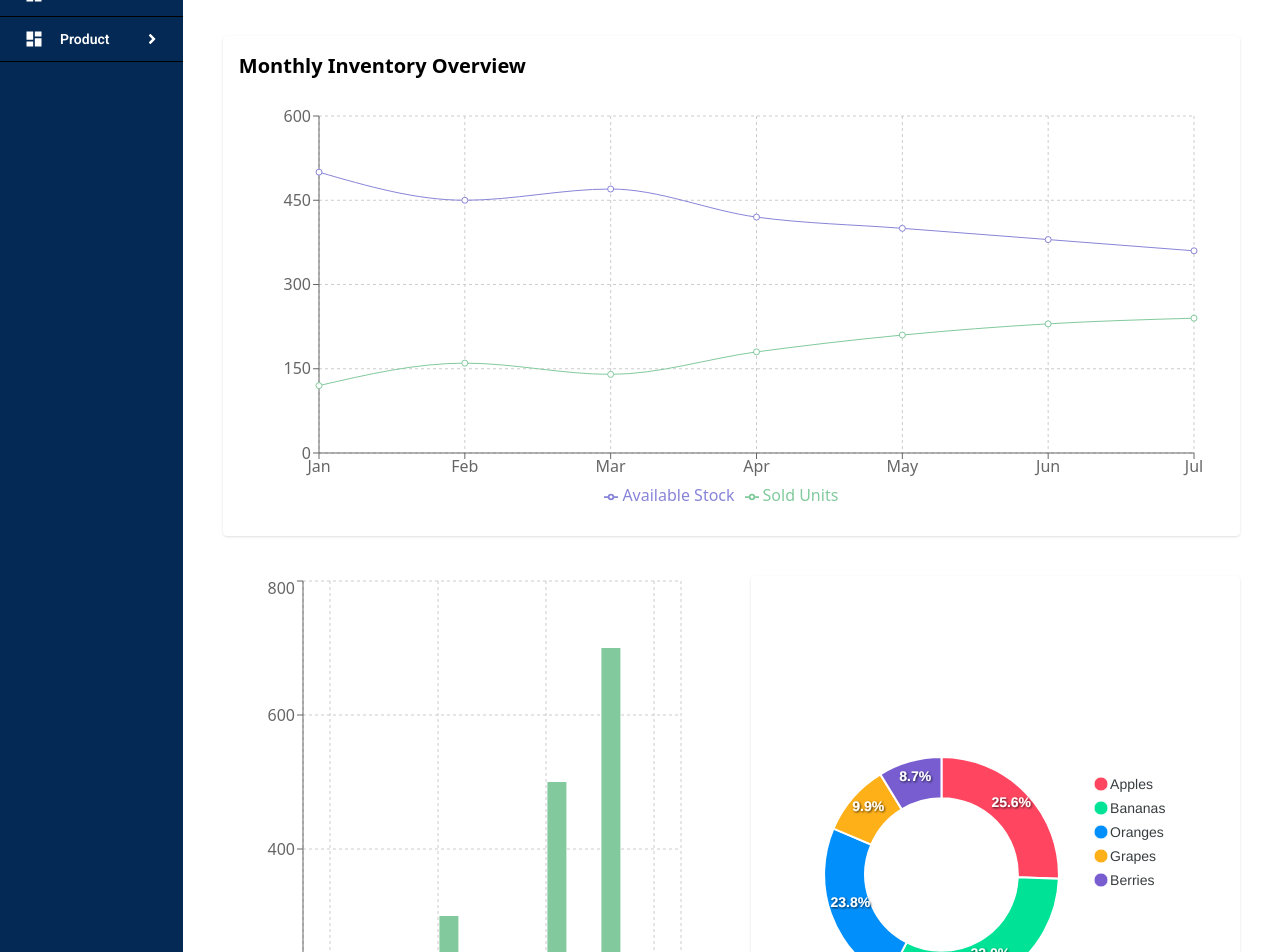
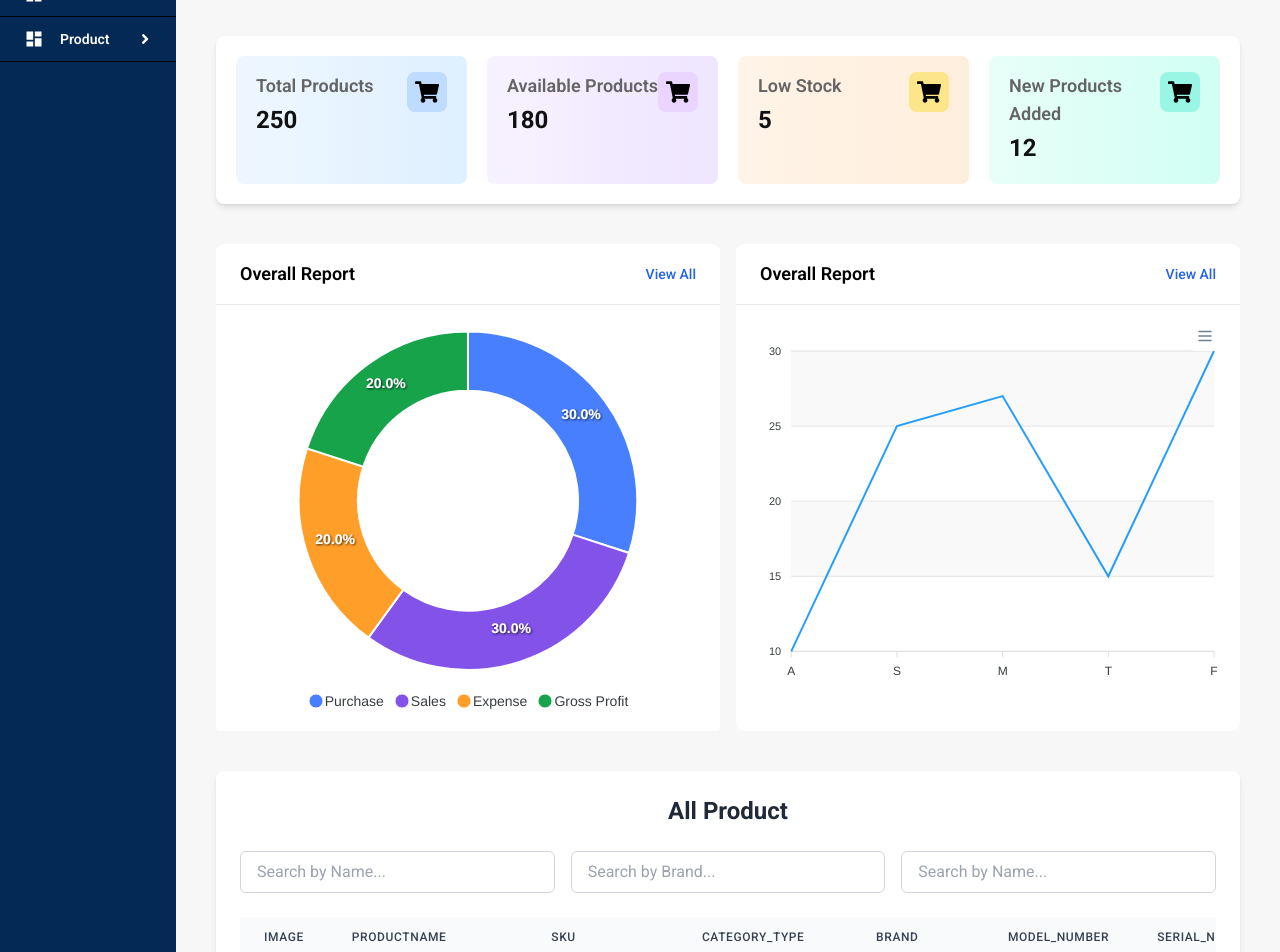
Before and after one commit to sadik131/admin, a React (Vite) app: page / in a window 1280 px wide. Shown: the part 80-1032 px from the top of the page. Built offline with nearby package versions, Linux system fonts and the light colour scheme.

Commit message:
chart bar

```diff
--- a/src/App.jsx
+++ b/src/App.jsx
@@ -1,21 +1,21 @@
 import Sidebar from './components/Layout/Sidebar.jsx';
 import { Route, Routes } from 'react-router-dom';
-import Dashboard from './page/Dashboard/Dashboard.jsx';
 import AddProduct from './page/Product/AddProduct.jsx';
 import AllProduct from './page/Product/AllProduct.jsx';
 import Details from './page/Product/ProductDetails.jsx';
 import UpdateProduct from './page/Product/UpdateProduct.jsx';
 import Button from './components/ui/SkuInput.jsx';
+import DashBoard from './page/dashboard/Dashboard.jsx';
 
 const App = () => {
   return (
     <>
-      <div className='flex flex-row'>
+      <div className='flex flex-row font-roboto'>
         <Sidebar />
         {/* Main content area */}
         <div className="w-full">
           <Routes>
-            <Route path="/" element={<Dashboard />} />
+            <Route path="/" element={<DashBoard />} />
             <Route path="/add" element={<AddProduct />} />
             <Route path="/add/:productCode" element={<UpdateProduct />} />
             <Route path="/details" element={<Details />} />
--- a/src/components/dashboard/charts/BarChart.jsx
+++ b/src/components/dashboard/charts/BarChart.jsx
@@ -1,33 +1,52 @@
 import React from 'react';
 import {
-  BarChart, Bar, Rectangle, XAxis, YAxis, CartesianGrid, Tooltip, Legend, ResponsiveContainer,
+  BarChart, Bar, XAxis, YAxis, CartesianGrid, Tooltip, Legend, ResponsiveContainer
 } from 'recharts';
 
 const data = [
-  { name: 'Page A', uv: 100 },
-  { name: 'Page B', uv: 200 },
-  { name: 'Page C', uv: 300 },
-  { name: 'Page D', uv: 240 },
-  { name: 'Page E', uv: 500 },
-  { name: 'Page F', uv: 700 },
-  { name: 'Page G', uv: 100 },
+  { name: 'Mon', Purchase: 44, Sales: 60 },
+  { name: 'Tues', Purchase: 100, Sales: 120 },
+  { name: 'Wed', Purchase: 40, Sales: 60 },
+  { name: 'Thurs', Purchase: 56, Sales: 90 },
+  { name: 'Fri', Purchase: 30, Sales: 50 },
+  { name: 'Sat', Purchase: 58, Sales: 95 },
+  { name: 'Sun', Purchase: 50, Sales: 90 },
 ];
 
 const BarChartCompo = () => {
   return (
-    <div className="w-1/2 h-[600px]">
-      <ResponsiveContainer width="100%" height="100%">
+    <div className="w-full h-[600px] bg-white rounded-lg">
+      <div className="flex justify-between py-4 px-6 rounded-t-lg border-b border-[#d1d5db80]">
+        <h2 className="text-xl font-bold">Purchase & Sales</h2>
+        <select name="" id="" className='border border-gray-300 rounded-md p-2 text-sm focus:outline-none'>
+          <option value="">This Month</option>
+          <option value="">This Year</option>
+          <option value="">This Week</option>
+        </select>
+      </div>
+
+      <ResponsiveContainer width="100%" height="90%">
         <BarChart
           data={data}
-          margin={{ top: 5, right: 30, left: 20, bottom: 5 }}
+          margin={{ top: 20, right: 30, left: 20, bottom: 5 }}
         >
-          <CartesianGrid strokeDasharray="3 3" />
+          <CartesianGrid strokeDasharray="3 3" stroke="#f0f0f0" />
           <XAxis dataKey="name" />
           <YAxis />
           <Tooltip />
           <Legend />
-          <Bar dataKey="pv" fill="#8884d8" activeBar={<Rectangle fill="orange" stroke="" />} />
-          <Bar dataKey="uv" fill="#82ca9d" activeBar={<Rectangle fill="green" stroke="" />} />
+          <Bar
+            dataKey="Purchase"
+            name="Net Profit"
+            fill="#3b82f6"
+            radius={[4, 4, 0, 0]}
+            />
+          <Bar
+            dataKey="Sales"
+            name="Free Cash"
+            fill="#10b981"
+            radius={[4, 4, 0, 0]}
+          />
         </BarChart>
       </ResponsiveContainer>
     </div>
--- a/src/components/dashboard/charts/LineChart.jsx
+++ b/src/components/dashboard/charts/LineChart.jsx
@@ -1,42 +1,67 @@
-import {
-  LineChart,
-  Line,
-  XAxis,
-  YAxis,
-  CartesianGrid,
-  Tooltip,
-  Legend,
-  ResponsiveContainer,
-} from "recharts";
+import React from 'react';
+import ReactApexChart from 'react-apexcharts';
 
-const inventoryData = [
-  { month: "Jan", stock: 500, sold: 120 },
-  { month: "Feb", stock: 450, sold: 160 },
-  { month: "Mar", stock: 470, sold: 140 },
-  { month: "Apr", stock: 420, sold: 180 },
-  { month: "May", stock: 400, sold: 210 },
-  { month: "Jun", stock: 380, sold: 230 },
-  { month: "Jul", stock: 360, sold: 240 },
-];
+const LineChartCompo = () => {
+  const [state] = React.useState({
+    series: [{
+      name: "Desktops",
+      data: [10, 25, 27, 15, 30]
+    }],
+    options: {
+      chart: {
+        height: '100%', // Changed from fixed 350 to percentage
+        type: 'line',
+        zoom: {
+          enabled: false
+        },
+        parentHeightOffset: 0, // Important for proper height calculation
+      },
+      dataLabels: {
+        enabled: false
+      },
+      stroke: {
+        curve: 'straight',
+        width: 2
+      },
+      grid: {
+        row: {
+          colors: ['#f3f3f3', 'transparent'],
+          opacity: 0.5
+        },
+      },
+      xaxis: {
+        categories: ['A', 'S', 'M', 'T', 'F', 'F'],
+      },
+      responsive: [{
+        breakpoint: 768,
+        options: {
+          chart: {
+            height: 300
+          }
+        }
+      }]
+    },
+  });
 
-export default function InventoryLineChart() {
   return (
-    <div className="h-[500px] w-full mx-auto bg-white p-4 rounded shadow">
-      <h2 className="text-xl font-semibold mb-4">Monthly Inventory Overview</h2>
-      <ResponsiveContainer width="100%" height="90%">
-        <LineChart
-          data={inventoryData}
-          margin={{ top: 20, right: 30, left: 20, bottom: 10 }}
-        >
-          <CartesianGrid strokeDasharray="3 3" />
-          <XAxis dataKey="month" />
-          <YAxis/>
-          <Tooltip />
-          <Legend />
-          <Line type="monotone" dataKey="stock" stroke="#8884d8" name="Available Stock" />
-          <Line type="monotone" dataKey="sold" stroke="#82ca9d" name="Sold Units" />
-        </LineChart>
-      </ResponsiveContainer>
+    <div className='bg-white rounded-lg w-full'>
+      {/* top */}
+      <div className="flex py-4 px-6 rounded-t-lg border-b border-[#d1d5db80] justify-between items-center">
+        <h2 className="text-lg font-semibold">Overall Report</h2>
+        <button className="text-blue-600 text-sm font-medium">View All</button>
+      </div>
+      {/* chart container with fixed height */}
+      <div className='w-full p-4 bg-white rounded' style={{ height: '400px' }}>
+        <ReactApexChart
+          options={state.options}
+          series={state.series}
+          type="line"
+          height="100%"
+          width="100%"
+        />
+      </div>
     </div>
   );
 }
+
+export default LineChartCompo;
--- a/src/components/dashboard/charts/PaiChart.jsx
+++ b/src/components/dashboard/charts/PaiChart.jsx
@@ -1,18 +1,24 @@
 import { useState } from "react";
 import ReactApexChart from "react-apexcharts";
 
-export const PaiChartCompo = () => {
-  const [state, setState] = useState({
-    series: [44, 55, 41, 17, 15],
+const PaiChartCompo = () => {
+  const [state] = useState({
+    series: [30, 30, 20, 20],
     options: {
       chart: {
         type: "donut",
-        width: 380,
       },
-      labels: ["Apples", "Bananas", "Oranges", "Grapes", "Berries"],
-      colors: ["#FF4560", "#00E396", "#008FFB", "#FEB019", "#775DD0"],
+      plotOptions: {
+        pie: {
+          donut: {
+            size: '65%' // Adjust this to change the donut hole size
+          }
+        }
+      },
+      labels: ["Purchase", "Sales", "Expense", "Gross Profit"],
+      colors: ["#487FFF", "#8252E9", "#FF9F29", "#16A34A"],
       legend: {
-        position: "right",
+        position: "bottom",
         fontSize: "14px",
         markers: {
           width: 12,
@@ -29,34 +35,42 @@ export const PaiChartCompo = () => {
         enabled: true,
         y: {
           formatter: function (val) {
-            return `${val} units`;
+            return `${val}%`; // Changed from "units" to "%"
           },
         },
       },
-      responsive: [
-        {
+      responsive: [{
         breakpoint: 480,
         options: {
           chart: {
-              width: 250,
+            width: '100%'
           },
           legend: {
-              position: "bottom",
-            },
-          },
-        },
-      ],
+            position: "bottom"
+          }
+        }
+      }]
     },
   });
 
   return (
-    <div className="w-1/2 flex justify-center items-center p-4 bg-white rounded shadow">
+    <div className="bg-white rounded-lg w-full">
+      {/* top */}
+      <div className="flex py-4 px-6 rounded-t-lg border-b border-[#d1d5db80] justify-between items-center">
+        <h2 className="text-lg font-semibold">Overall Report</h2>
+        <button className="text-blue-600 text-sm font-medium">View All</button>
+      </div>
+      {/* chart */}
+      <div className="w-full p-4 bg-white rounded">
         <ReactApexChart
           options={state.options}
           series={state.series}
           type="donut"
-        width={state.options.chart.width}
+          width="100%"
         />
+      </div>
     </div>
   );
 };
+
+export default PaiChartCompo;
--- /dev/null
+++ b/src/components/dashboard/progress/ProgressCard.jsx
@@ -0,0 +1,55 @@
+import React from 'react'
+import { FaShoppingCart } from 'react-icons/fa';
+
+function ProgressCard() {
+    const data = [
+        {
+            title: "Total Products",
+            amount: "250",
+            bg: "bg-gradient-to-r from-[#EEF7FF] to-[#DFF0FF]",
+            iconColor: "text-blue-600",
+            iconBg: "bg-blue-200"
+        },
+        {
+            title: "Available Products",
+            amount: "180",
+            bg: "bg-gradient-to-r from-[#F7F2FF] to-[#EEE5FF]",
+            iconColor: "text-blue-600",
+            iconBg: "bg-purple-200"
+        },
+        {
+            title: "Low Stock",
+            amount: "5",
+            bg: "bg-gradient-to-r from-[#FFF4E8] to-[#FFEEDC]",
+            iconColor: "text-blue-600",
+            iconBg: "bg-amber-200"
+        },
+        {
+            title: "New Products Added",
+            amount: "12",
+            bg: "bg-gradient-to-r from-[#E8FFF9] to-[#D1FFF3]",
+            iconColor: "text-blue-600",
+            iconBg: "bg-teal-200"
+        }
+    ];
+
+    return (
+        <div className="p-5 grid grid-cols-4 gap-5 bg-white rounded-lg shadow-md">
+            {data.map((item, index) => (
+                <div key={index} className={`last:mb-0 flex justify-between ${item.bg} w-full py-4 px-5 rounded-lg`}>
+                    <div>
+                        <h3 className="text-lg font-semibold text-secondary">{item.title}</h3>
+                        <p className="text-2xl font-bold text-textColor my-1">{item.amount}</p>
+
+                    </div>
+                    <div className={`rounded-lg p-2 h-fit ${item.iconBg} ${item.percentageColor}`}>
+                        <FaShoppingCart className='text-2xl' />
+                    </div>
+
+                </div>
+            ))}
+        </div>
+    )
+}
+
+export default ProgressCard
--- a/src/page/Dashboard/Dashboard.jsx
+++ b/src/page/Dashboard/Dashboard.jsx
@@ -1,19 +1,22 @@
-import BarChartCompo from "../../components/Dashboard/Charts/BarChart";
+import ProgressCard from "../../components/dashboard/progress/ProgressCard";
+import PaiChartCompo from "../../components/Dashboard/Charts/PaiChart";
 import LineChartCompo from "../../components/Dashboard/Charts/LineChart";
-import { PaiChartCompo } from "../../components/Dashboard/Charts/PaiChart";
+import TopSuppliersTable from "./TopSuppliersTable";
+import { productTableHeaders, suppliers } from "../../option";
+import AllProduct from "../product/AllProduct";
 
 export default function DashBoard() {
+
     return (
         <>
-            <div className='h-full w-full flex flex-col gap-10 p-10'>
+            <div className='h-full bg-bgColor w-full flex flex-col gap-10 p-10'>
                 <h1 className='text-3xl font-bold text-textColor '>Dashboard</h1>
-                <div className="w-full">
+                <ProgressCard />
+                <div className="flex gap-4">
+                    <PaiChartCompo />
                     <LineChartCompo />
                 </div>
-                <div className="flex gap-10">
-                    <BarChartCompo />
-                    <PaiChartCompo />
-                </div>
+                <AllProduct />
             </div>
         </>
     );
--- /dev/null
+++ b/src/page/Dashboard/TopSuppliersTable.jsx
@@ -0,0 +1,43 @@
+import React from 'react';
+
+const ProductTable = ({ tableData, tableHead ,title}) => {
+
+
+  return (
+    <div className="bg-white rounded-lg h-fit">
+
+      <div className="flex py-4 px-6 rounded-t-lg border-b border-[#d1d5db80] justify-between items-center">
+        <h2 className="text-lg font-semibold">{title}</h2>
+        <button className="text-blue-600 text-sm font-medium">View All</button>
+      </div>
+
+      <div className="overflow-x-auto p-6">
+        <table className="min-w-full border border-[#EBECEF]">
+          <thead className=''>
+            <tr className="bg-[#F5F6FA]">
+              {tableHead.map((th) => (
+                <th key={th.id} className="p-4 text-left text-sm font-medium text-black">{th.label}</th>
+              ))}
+            </tr>
+          </thead>
+          <tbody>
+            {tableData.map((supplier) => (
+              <tr key={supplier.id} className="border-b border-gray-100 text-secondary last:border-0">
+                <td className="p-4">{supplier.id}</td>
+                {supplier.name && <td className="p-4 ">{supplier.name}</td>}
+                {supplier.amount && <td className="p-4">{supplier.amount}</td>}
+                {supplier.date && <td className="p-4">{supplier.date}</td>}
+                {supplier.paymentType && <td className="p-4">{supplier.paymentType}</td>}
+                {supplier.paidAmount && <td className="p-4">{supplier.paidAmount}</td>}
+                {supplier.dueAmount && <td className="p-4">{supplier.dueAmount}</td>}
+                {supplier.payableAmount && <td className="p-4">{supplier.payableAmount}</td>}
+              </tr>
+            ))}
+          </tbody>
+        </table>
+      </div>
+    </div>
+  );
+};
+
+export default ProductTable;
--- /dev/null
+++ b/src/page/Dashboard/UserTable.jsx
@@ -0,0 +1,41 @@
+import React from 'react';
+import user from "../../assets/user.png"
+
+const UserDepartmentList = () => {
+    const departments = [
+        { name: "Psychiatry", status: "Pending", role: "Super Admin" },
+        { name: "Orthopedic", status: "Active", role: "Admin" },
+        { name: "Cardiology", status: "Active", role: "Manager" },
+        { name: "Pediatrics", status: "Active", role: "Admin" },
+        { name: "Neurology", status: "Active", role: "Manager" }
+    ];
+
+    return (
+        <div className="bg-white h-fit rounded-lg">
+            <div className="flex py-4 px-6 rounded-t-lg border-b border-[#d1d5db80] justify-between items-center">
+                <h2 className="text-lg font-semibold">Users</h2>
+                <button className="text-blue-600 text-sm font-medium">View All</button>
+            </div>
+
+            <div className="gap-6 flex flex-col p-5">
+                {departments.map((dept, index) => (
+                    <div key={index} className="flex justify-between">
+                        <div className="flex justify-between items-center">
+                            <img src={user} alt="User" className="w-10 h-10 rounded-full mr-4" />
+                            <div>
+                                <span className="font-medium">{dept.name}</span>
+                                <p className="text-sm text-gray-500 mt-1">{dept.role}</p>
+                            </div>
+
+                        </div>
+                        <span className={`${dept.status === 'Active' ? 'text-green-800' : ' text-yellow-800'} rounded-full flex items-center`}>
+                            {dept.status}
+                        </span>
+                    </div>
+                ))}
+            </div>
+        </div>
+    );
+};
+
+export default UserDepartmentList;
```
Also changed, not shown: src/option.js (+74 -0 lines), src/assets/user.png (added). Lines whose indentation alone changed are shown as unchanged.
